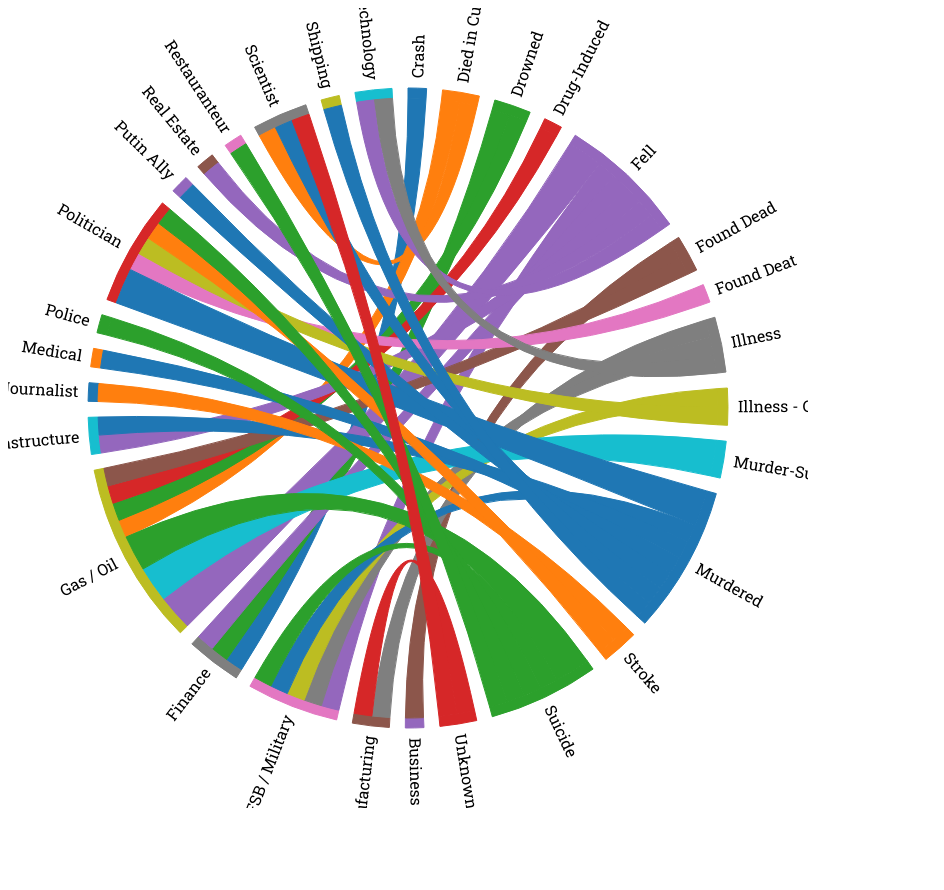
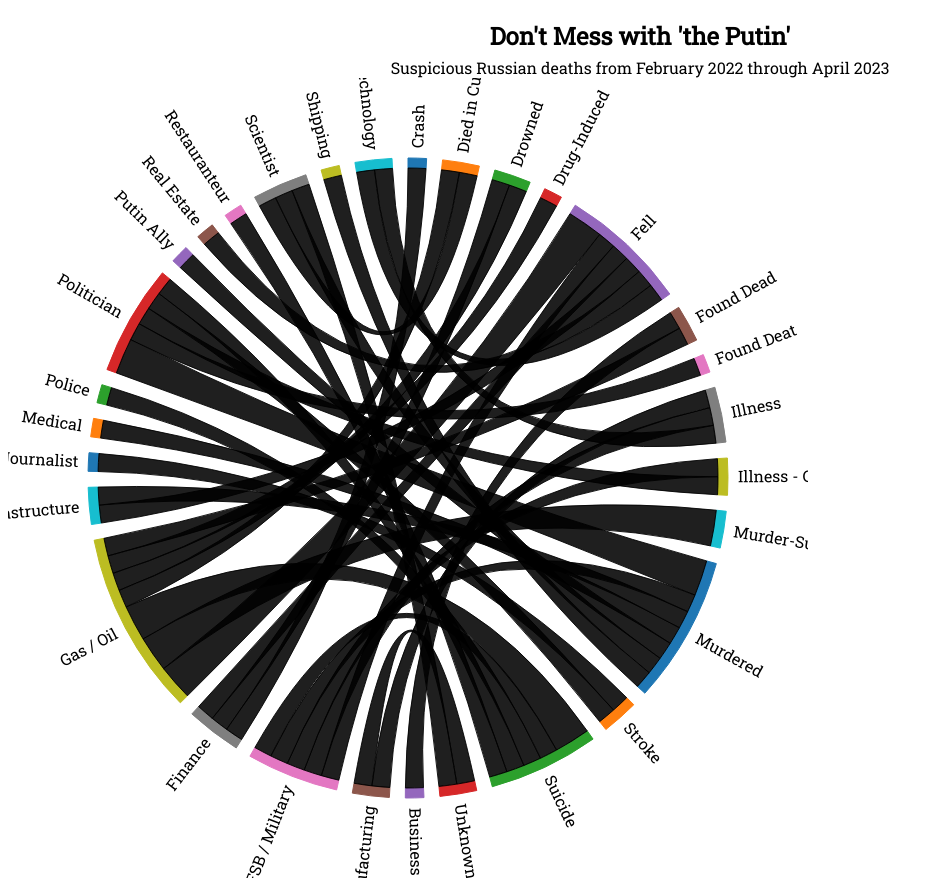
Before and after one commit to iMule/imule.github.io, a plain HTML site: page index.html in a window 1280 px wide. Shown: the whole page, without its empty margins (0-944 px from the left). Before the commit the page ends 820 px from the top, so only its background shows below. Drawn offline with nearby package versions, Linux system fonts and the light colour scheme.

Commit message:
Update index.html

```diff
--- a/index.html
+++ b/index.html
@@ -24,9 +24,22 @@
             opacity: 0;
             transition: opacity 0.2s;
         }
+        .title {
+            text-align: center;
+            font-size: 24px;
+            font-weight: bold;
+            margin-top: 20px;
+        }
+        .subtitle {
+            text-align: center;
+            font-size: 16px;
+            margin-top: 5px;
+        }
     </style>
 </head>
 <body>
+    <div class="title">Don't Mess with 'the Putin'</div>
+    <div class="subtitle">Suspicious Russian deaths from February 2022 through April 2023</div>
     <div id="tooltip" class="tooltip"></div>
     <script>
         // Set dimensions and margins
@@ -49,6 +62,10 @@
 
         // Color scale
         const color = d3.scaleOrdinal(d3.schemeCategory10);
+
+        // Default color for chords
+        const defaultChordColor = "rgba(0, 0, 0, 0.88)";
+        const hoverColor = "red";
 
         // Load the data
         d3.csv("Russian.Deaths.CSV.csv").then(data => {
@@ -107,21 +124,23 @@
                 .text(d => d.index < deathTypes.length ? deathTypes[d.index] : industries[d.index - deathTypes.length]);
 
             // Add the ribbons (connections)
-            svg.append("g")
+            const ribbons = svg.append("g")
                 .selectAll("path")
                 .data(chords)
                 .enter().append("path")
                 .attr("d", ribbon)
-                .style("fill", d => color(d.source.index))
-                .style("stroke", d => color(d.source.index))
+                .style("fill", defaultChordColor)
+                .style("stroke", defaultChordColor)
                 .on("mouseover", function(event, d) {
                     tooltip.transition().duration(200).style("opacity", .9);
                     tooltip.html(`${deathTypes[d.source.index]} &rarr; ${industries[d.target.index - deathTypes.length]}: ${matrix[d.source.index][d.target.index]}`)
                         .style("left", (event.pageX) + "px")
                         .style("top", (event.pageY - 28) + "px");
+                    d3.select(this).style("fill", hoverColor).style("stroke", hoverColor);
                 })
                 .on("mouseout", function() {
                     tooltip.transition().duration(500).style("opacity", 0);
+                    d3.select(this).style("fill", defaultChordColor).style("stroke", defaultChordColor);
                 });
         });
     </script>
```
